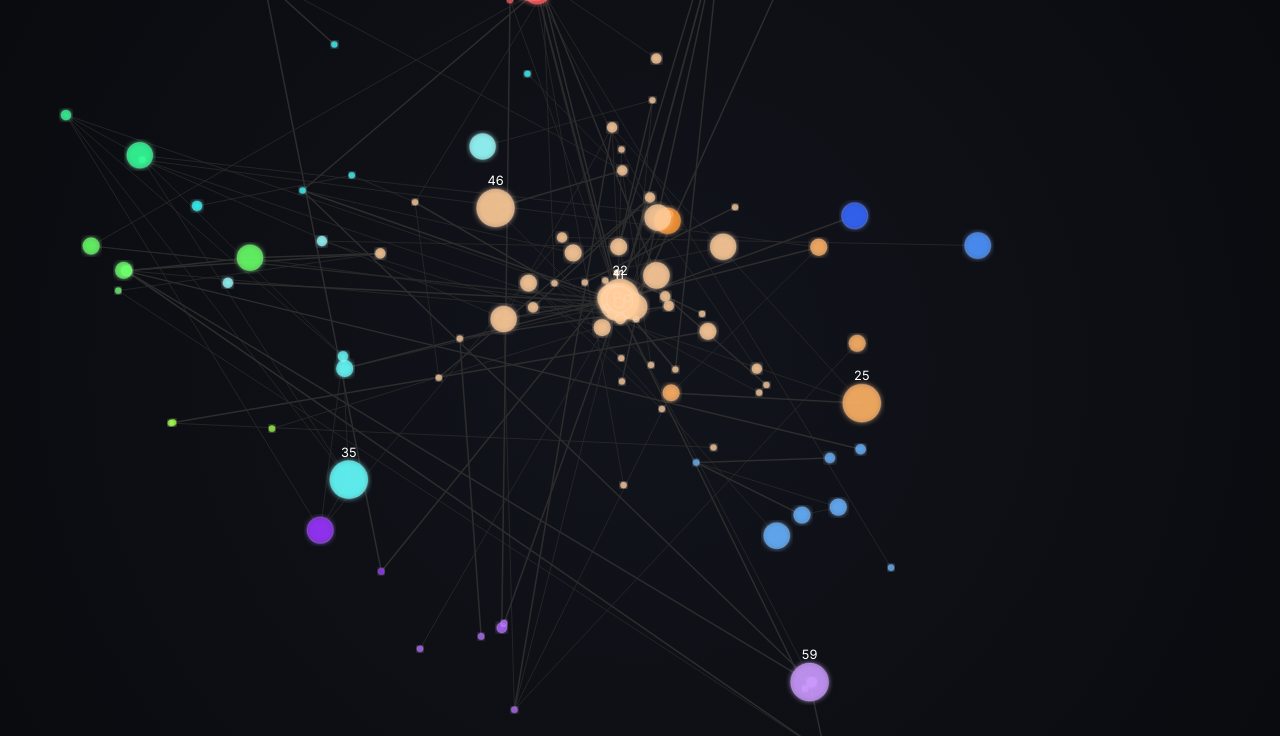
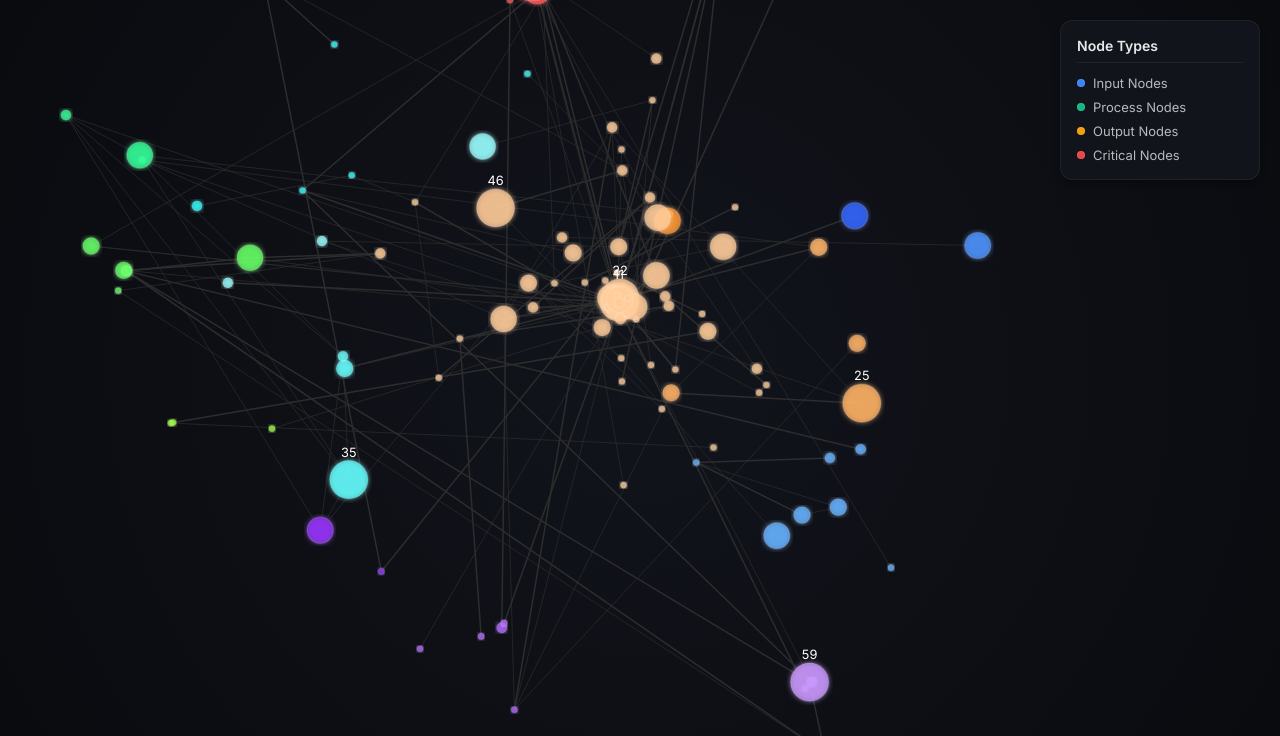
Before and after one commit to n-donati/Lyra, a Django app: page /view/ in a window 1280 px wide. Shown: the part 64-800 px from the top of the page. Run offline with Django 5.2, Linux system fonts and the light colour scheme; data comes from the database, SQL or seed files in the repository; data that the repository does not hold is empty.

Commit message:
small improvement

```diff
--- a/app/templates/view.html
+++ b/app/templates/view.html
@@ -87,6 +87,28 @@
   </div>
 {% endfor %}
 
+    <div class="color-legend">
+        <div class="legend-title">Node Types</div>
+        <div class="legend-items">
+            <div class="legend-item">
+                <div class="color-dot" style="background: #3b82f6;"></div>
+                <span>Input Nodes</span>
+            </div>
+            <div class="legend-item">
+                <div class="color-dot" style="background: #10b981;"></div>
+                <span>Process Nodes</span>
+            </div>
+            <div class="legend-item">
+                <div class="color-dot" style="background: #f59e0b;"></div>
+                <span>Output Nodes</span>
+            </div>
+            <div class="legend-item">
+                <div class="color-dot" style="background: #ef4444;"></div>
+                <span>Critical Nodes</span>
+            </div>
+        </div>
+    </div>
+
     <div id="graph-container"></div>
     <script>
       feather.replace();
--- a/static/css/view.css
+++ b/static/css/view.css
@@ -414,3 +414,49 @@
         padding: 1.5rem;
     }
 }
+
+/* Color Legend */
+.color-legend {
+    position: fixed;
+    top: 84px;
+    right: 20px;
+    background: var(--color-bg-secondary);
+    border: 1px solid rgba(255, 255, 255, 0.06);
+    border-radius: 12px;
+    padding: 16px;
+    min-width: 200px;
+    backdrop-filter: blur(20px);
+    -webkit-backdrop-filter: blur(20px);
+    box-shadow: var(--shadow-md);
+    z-index: var(--z-header);
+}
+
+.legend-title {
+    font-size: 0.875rem;
+    font-weight: 600;
+    color: rgba(255, 255, 255, 0.9);
+    margin-bottom: 12px;
+    padding-bottom: 8px;
+    border-bottom: 1px solid rgba(255, 255, 255, 0.06);
+}
+
+.legend-items {
+    display: flex;
+    flex-direction: column;
+    gap: 8px;
+}
+
+.legend-item {
+    display: flex;
+    align-items: center;
+    gap: 8px;
+    font-size: 0.813rem;
+    color: rgba(255, 255, 255, 0.7);
+}
+
+.color-dot {
+    width: 8px;
+    height: 8px;
+    border-radius: 50%;
+    border: 1px solid rgba(255, 255, 255, 0.1);
+}
```
